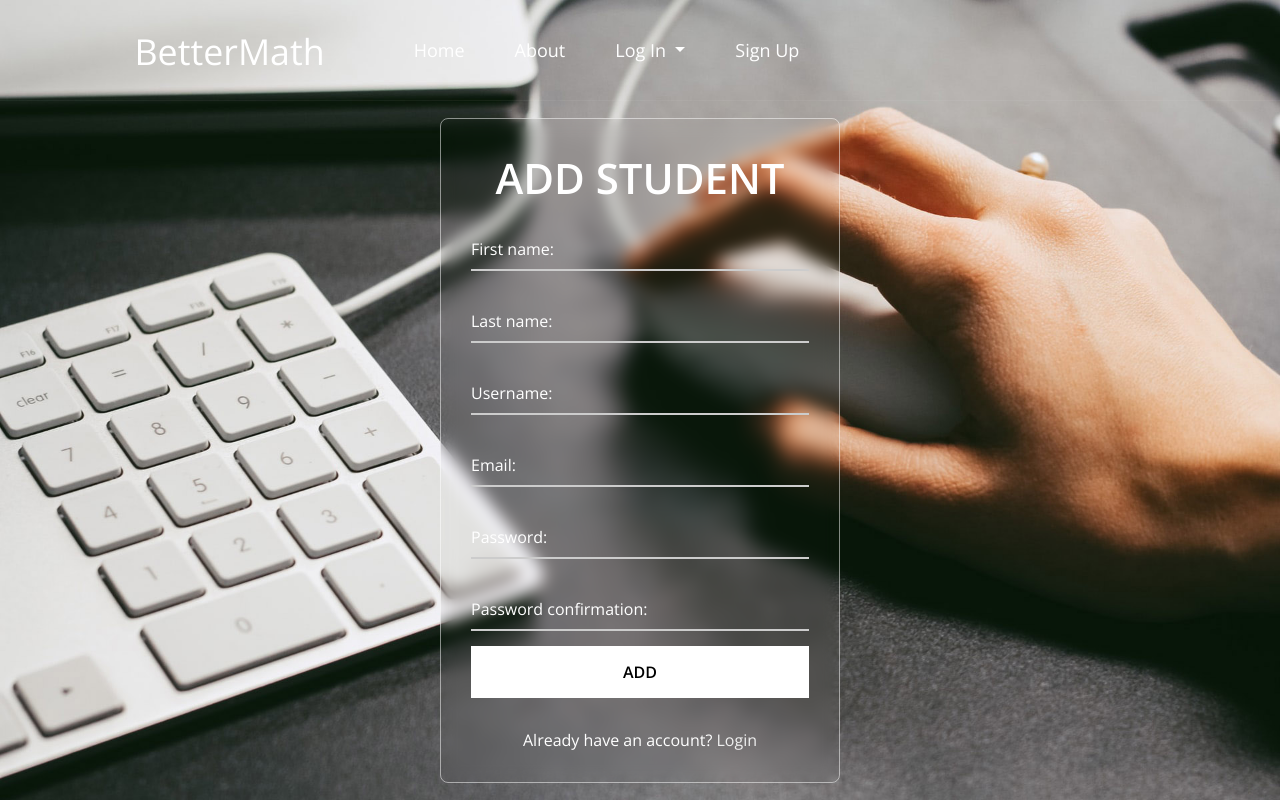
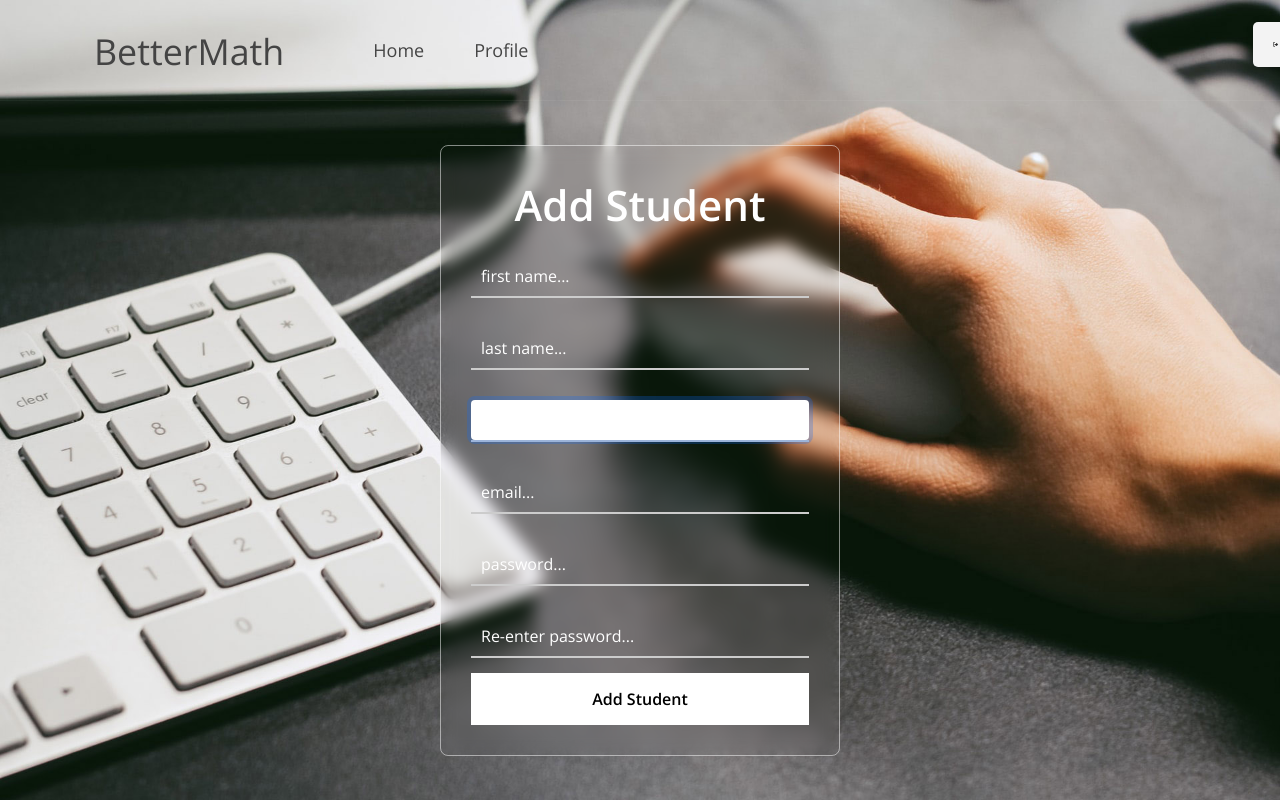
Before and after one commit to haneeab/BetterMath, a Django app: page /addstudent in a window 1280 px wide. Run offline with Django 3.2, Linux system fonts and the light colour scheme; some libraries are stand-ins or nearby versions; some web fonts are replaced.

Commit message:
some updates

```diff
--- a/ourapp/views.py
+++ b/ourapp/views.py
@@ -160,16 +160,34 @@ def viewContent(request):
 
 
 def addstudent(request):
-    form = CreatUserForm()
     if request.method == 'POST':
         form = CreatUserForm(request.POST)
         if form.is_valid():
-            form.save()
-            return redirect('HomePage')
-
-    conaxt = {'form': form}
-    return render(request, 'addstudent.html', conaxt)
-
+            user = form.save()
+            username = form.cleaned_data.get('username')
+            try:
+                group = Group.objects.get(name='Student')
+            except ObjectDoesNotExist:
+                group = None
+            if group:
+                user.groups.add(group)
+            messages.success(request, 'Account was created for' ,{username})
+            return redirect('Review_Student_list')
+    else:
+        form = CreatUserForm()
+    context = {'form': form}
+    return render(request, 'addstudent.html', context)
+    # ########
+    # form = CreatUserForm()
+    # if request.method == 'POST':
+    #     form = CreatUserForm(request.POST)
+    #     if form.is_valid():
+    #         form.save()
+    #         return redirect('HomePage')
+    #
+    # conaxt = {'form': form}
+    # return render(request, 'addstudent.html', conaxt)
+    #
 
 def logoutl(request):
     logout(request)
--- a/templates/Review_Student_list.html
+++ b/templates/Review_Student_list.html
@@ -30,7 +30,7 @@
 
 <main>
   <div class="add-teacher" style="margin-top: 70px">
-      <a class="btn add-btn" href="#"><i class="fas fa-plus"></i> Add Student</a>
+      <a class="btn add-btn" href="{% url 'addstudent' %}"><i class="fas fa-plus"></i> Add Student</a>
   </div>
   <ol class="gradient-list">
       {% for i in users_in_group %}
--- a/templates/Review_teacher_list.html
+++ b/templates/Review_teacher_list.html
@@ -30,7 +30,7 @@
 
 <main>
   <div class="add-teacher" style="margin-top: 70px">
-      <a class="btn add-btn" href="#"><i class="fas fa-plus"></i> Add Teacher</a>
+      <a class="btn add-btn" href="{% url 'AddTeacher' %}"><i class="fas fa-plus"></i> Add Teacher</a>
   </div>
   <ol class="gradient-list">
       {% for i in users_in_group %}
--- a/templates/addstudent.html
+++ b/templates/addstudent.html
@@ -4,7 +4,7 @@
   {% load static %}
   <meta charset="UTF-8">
   <meta name="viewport" content="width=device-width, initial-scale=1.0">
-  <title>ADD STUDENT</title>
+  <title> Add Student </title>
   <style>
     @import url("https://fonts.googleapis.com/css2?family=Open+Sans:wght@200;300;400;500;600;700&display=swap");
 
@@ -64,17 +64,6 @@
       margin: 15px 0;
     }
 
-    .input-field label {
-      position: absolute;
-      top: 50%;
-      left: 0;
-      transform: translateY(-50%);
-      color: #fff;
-      font-size: 16px;
-      pointer-events: none;
-      transition: 0.15s ease;
-    }
-
     .input-field input {
       width: 100%;
       height: 40px;
@@ -83,13 +72,18 @@
       outline: none;
       font-size: 16px;
       color: #fff;
+      padding: 0 10px;
     }
 
-    .input-field input:focus~label,
-    .input-field input:valid~label {
-      font-size: 0.8rem;
-      top: 10px;
-      transform: translateY(-120%);
+    .input-field input::placeholder {
+      color: #fff;
+      font-size: 16px;
+    }
+
+    .error {
+      color: red;
+      font-size: 14px;
+      margin-top: 5px;
     }
 
     .forget {
@@ -148,46 +142,79 @@
     }
   </style>
   <link href="https://fonts.googleapis.com/css2?family=Karla:ital,wght@0,300;0,400;0,600;1,300&display=swap" rel="stylesheet">
-  <link href="{% static 'css/bootstrap-icons.css' %}" rel="stylesheet">
+  <link href="{% static 'css/bootstrap-icons.css' %}" rel="stylesheet%}">
   <link rel="stylesheet" href="{% static 'css/bootstrap.min.css' %}">
   <link rel="stylesheet" href="{% static 'css/magnific-popup.css' %}">
   <link rel="stylesheet" href="{% static 'css/tooplate-tween-agency.css' %}">
+
+<!--
+
+Tooplate 2128 Tween Agency
+
+https://www.tooplate.com/view/2128-tween-agency
+
+-->
+
 </head>
 <body>
-  {% include 'navbar.html' %}
-  <div class="wrapper" style="margin-top: 100px;">
+  <br>
+  {% include 'navbarAdmin.html' %}
+  <div class="wrapper" style="margin-top: 100px">
     <form action="" method="POST">
       {% csrf_token %}
-      <h2 style="color: white;">ADD STUDENT</h2>
+      <h2 style="color:white">Add Student</h2>
+      <!-- User Registration Form Fields -->
       <div class="input-field">
-        {{ form.first_name.label_tag }}
         {{ form.first_name }}
+        {% if form.first_name.errors %}
+          <div style="color: white">{{ form.first_name.errors }}</div>
+        {% endif %}
       </div>
       <div class="input-field">
-        {{ form.last_name.label_tag }}
         {{ form.last_name }}
+        {% if form.last_name.errors %}
+          <div style="color: white">{{ form.last_name.errors }}</div>
+        {% endif %}
       </div>
       <div class="input-field">
-        {{ form.username.label_tag }}
         {{ form.username }}
+        {% if form.username.errors %}
+          <div style="color: white">{{ form.username.errors }}</div>
+        {% endif %}
       </div>
       <div class="input-field">
-        {{ form.email.label_tag }}
         {{ form.email }}
+        {% if form.email.errors %}
+          <div style="color: white">{{ form.email.errors }}</div>
+        {% endif %}
       </div>
       <div class="input-field">
-        {{ form.password1.label_tag }}
         {{ form.password1 }}
+        {% if form.password1.errors %}
+          <div style="color: white">{{ form.password1.errors }}</div>
+        {% endif %}
       </div>
       <div class="input-field">
-        {{ form.password2.label_tag }}
         {{ form.password2 }}
+        {% if form.password2.errors %}
+          <div style="color: white">{{ form.password2.errors }}</div>
+        {% endif %}
       </div>
-      <button type="submit">ADD</button>
+      <button type="submit">Add Student</button>
     </form>
-    <div class="register">
-      Already have an account? <a href="{% url 'HomePage' %}">Login</a>
-    </div>
   </div>
+
 </body>
 </html>
+<script>
+    var form_fields = document.getElementsByTagName('input');
+    form_fields[1].placeholder='first name...';
+    form_fields[2].placeholder='last name...';
+    form_fields[3].placeholder='Username...';
+    form_fields[4].placeholder='email...';
+    form_fields[5].placeholder='password...';
+    form_fields[6].placeholder='Re-enter password...';
+    for (var field in form_fields){
+        form_fields[field].className += ' form-control';
+    }
+</script>
```
